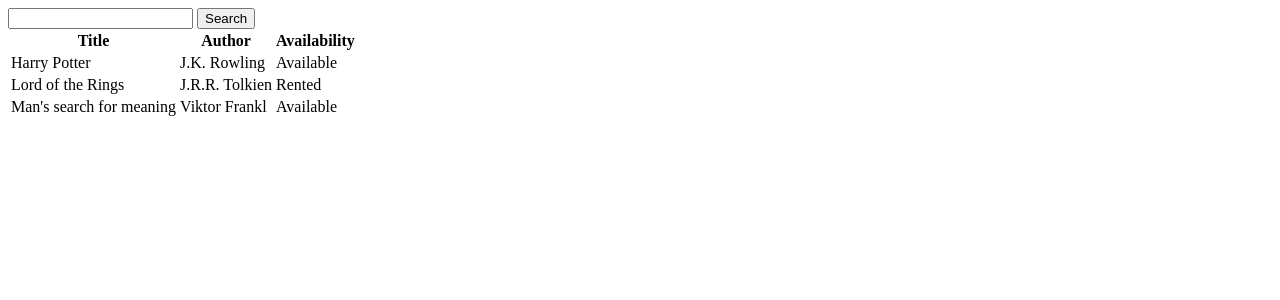
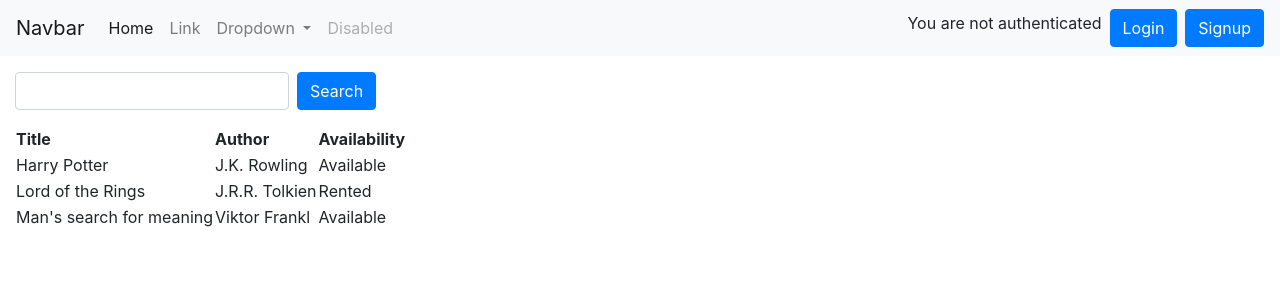
Before and after one commit to Murukaen/library_project, a Django app: page / in a window 1280 px wide. Shown: the top 300 px of the page. Run offline with Django 4.2, Linux system fonts and the light colour scheme; data comes from the database, SQL or seed files in the repository.

Commit message:
Update user info and options

```diff
--- a/library/templates/library/index.html
+++ b/library/templates/library/index.html
@@ -1,14 +1,81 @@
 <!DOCTYPE html>
 <html>
+<head>
+  <link rel="stylesheet" href="https://cdn.jsdelivr.net/npm/bootstrap@4.6.1/dist/css/bootstrap.min.css" integrity="sha384-zCbKRCUGaJDkqS1kPbPd7TveP5iyJE0EjAuZQTgFLD2ylzuqKfdKlfG/eSrtxUkn" crossorigin="anonymous">
+</head>
 <body>
 
+<nav class="navbar navbar-expand-lg navbar-light bg-light">
+  <a class="navbar-brand" href="#">Navbar</a>
+  <button class="navbar-toggler" type="button" data-toggle="collapse" data-target="#navbarSupportedContent" aria-controls="navbarSupportedContent" aria-expanded="false" aria-label="Toggle navigation">
+    <span class="navbar-toggler-icon"></span>
+  </button>
+
+  <div class="collapse navbar-collapse" id="navbarSupportedContent">
+    <ul class="navbar-nav mr-auto">
+      <li class="nav-item active">
+        <a class="nav-link" href="#">Home <span class="sr-only">(current)</span></a>
+      </li>
+      <li class="nav-item">
+        <a class="nav-link" href="#">Link</a>
+      </li>
+      <li class="nav-item dropdown">
+        <a class="nav-link dropdown-toggle" href="#" id="navbarDropdown" role="button" data-toggle="dropdown" aria-haspopup="true" aria-expanded="false">
+          Dropdown
+        </a>
+        <div class="dropdown-menu" aria-labelledby="navbarDropdown">
+          <a class="dropdown-item" href="#">Action</a>
+          <a class="dropdown-item" href="#">Another action</a>
+          <div class="dropdown-divider"></div>
+          <a class="dropdown-item" href="#">Something else here</a>
+        </div>
+      </li>
+      <li class="nav-item">
+        <a class="nav-link disabled" href="#">Disabled</a>
+      </li>
+    </ul>
+    <ul class="navbar-nav">
+      <li class="nav-item mr-2">
+        {% if user.is_authenticated %}
+          <span class="align-middle"> Logged in as {{ user.username }} </span>
+        {% else %}
+          <span class="align-middle"> You are not authenticated </span>
+        {% endif %}
+      </li>
+
+      {% if user.is_authenticated %}
+        <li class="nav-item">
+            <form class="form-inline" action="{% url 'library:logout' %}" method="post">
+              {% csrf_token %}
+              <button class="btn btn-primary" type="submit"> Logout </button>
+            </form>
+        </li>
+      {% else %}
+        <li class="nav-item mr-2">
+          <form class="form-inline" action="{% url 'library:login' %}" method="post">
+            {% csrf_token %}
+            <button class="btn btn-primary" type="submit"> Login </button>
+          </form>
+        </li>
+        <li class="nav-item">
+          <form class="form-inline" action="{% url 'library:signup' %}" method="post">
+            {% csrf_token %}
+            <button class="btn btn-primary" type="submit"> Signup </button>
+          </form>
+        </li>
+      {% endif %}
+    </ul>
+  </div>
+</nav>
+
+<div class="container-fluid mt-3">
   {% if books %}
-  <form action="{% url 'library:index' %}" method="post">
+    <form class="form-inline" action="{% url 'library:index' %}" method="post">
       {% csrf_token %}
-    <input id="search" name="search" type="text" />
-    <button type="submit" value = "Submit"> Search </button>
+      <input class="form-control" id="search" name="search" type="text" />
+      <button class="btn btn-primary ml-2" type="submit" value = "Submit"> Search </button>
     </form>
-  <table>
+    <table class="mt-3">
       <tr>
         <th> Title </th>
         <th> Author </th>
@@ -32,6 +99,10 @@
   {% else %}
     <p>No books are available.</p>
   {% endif %}
+</div>
+
+<script src="https://cdn.jsdelivr.net/npm/jquery@3.5.1/dist/jquery.slim.min.js" integrity="sha384-DfXdz2htPH0lsSSs5nCTpuj/zy4C+OGpamoFVy38MVBnE+IbbVYUew+OrCXaRkfj" crossorigin="anonymous"></script>
+<script src="https://cdn.jsdelivr.net/npm/bootstrap@4.6.1/dist/js/bootstrap.bundle.min.js" integrity="sha384-fQybjgWLrvvRgtW6bFlB7jaZrFsaBXjsOMm/tB9LTS58ONXgqbR9W8oWht/amnpF" crossorigin="anonymous"></script>
 
 </body>
 </html>
--- a/library/urls.py
+++ b/library/urls.py
@@ -5,4 +5,7 @@ from . import views
 app_name = 'library'
 urlpatterns = [
     path('', views.index, name='index'),
+    path('logout', views.view_logout, name='logout'),
+    path('login', views.view_logout, name='login'),
+    path('signup', views.view_logout, name='signup'),
 ]
--- a/library/views.py
+++ b/library/views.py
@@ -1,6 +1,9 @@
 from django.shortcuts import render
 from .models import Book
 from django.db.models import Q
+from django.http import HttpResponseRedirect
+from django.urls import reverse
+from django.contrib.auth import logout
 
 
 def index(request):
@@ -11,5 +14,16 @@ def index(request):
         books = Book.objects.all()
     context = {
         'books': books,
+        'user': request.user,
     }
     return render(request, 'library/index.html', context)
+
+def view_logout(request):
+    logout(request)
+    return HttpResponseRedirect(reverse('library:index'))
+
+def view_login(request):
+    pass
+
+def view_signup(request):
+    pass
```
Lines whose indentation alone changed are shown as unchanged.
